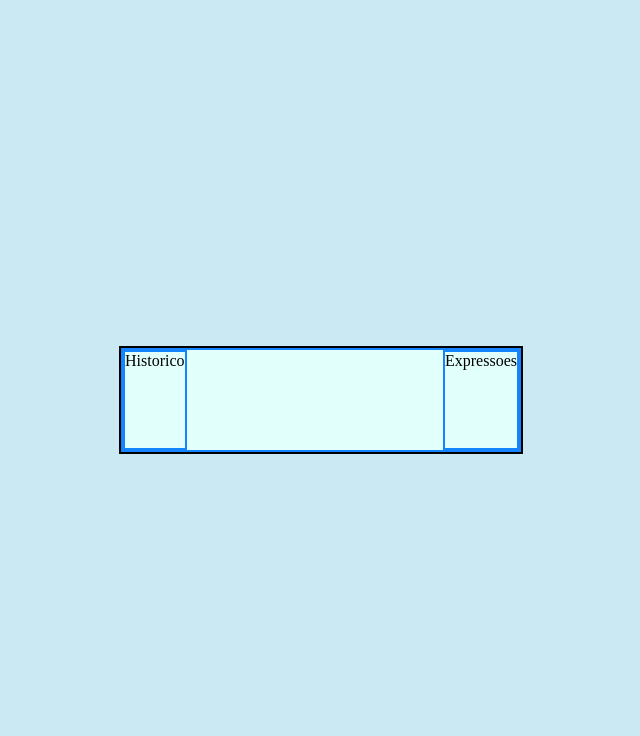
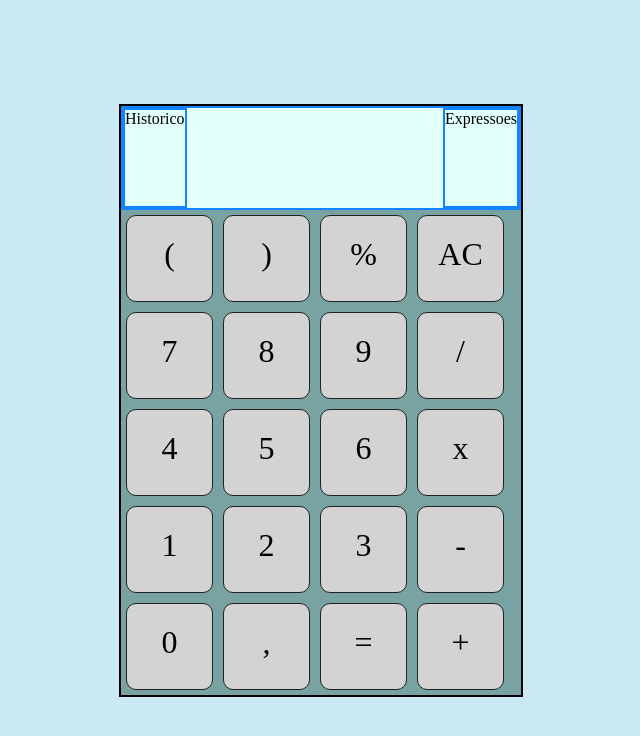
Before and after one commit to ClaudiaGon/modulo2, a plain HTML site: page javascript_2022/calculadora.html in a window 1280 px wide. Shown: the whole page, without its empty margins (319-959 px from the left). Drawn offline with Linux system fonts and the light colour scheme.

Commit message:
alterei a pasta

```diff
--- a/javascript_2022/calculadora.html
+++ b/javascript_2022/calculadora.html
@@ -17,7 +17,28 @@
                 <div id="expressoes">Expressoes</div>
             </div>
             <div id="calculadora">
-
+                <ul id="calculadora">
+                  <li class="botao">(</li>
+                  <li class="botao">)</li>
+                  <li class="botao">%</li>
+                  <li class="botao">AC</li>
+                  <li class="botao">7</li>
+                  <li class="botao">8</li>
+                  <li class="botao">9</li>
+                  <li class="botao">/</li>
+                  <li class="botao">4</li>
+                  <li class="botao">5</li>
+                  <li class="botao">6</li>
+                  <li class="botao">x</li>
+                  <li class="botao">1</li>
+                  <li class="botao">2</li>
+                  <li class="botao">3</li>
+                  <li class="botao">-</li>
+                  <li class="botao">0</li>
+                  <li class="botao">,</li>
+                  <li class="botao">=</li>
+                  <li class="botao">+</li>
+                </ul>
             </div>
         </div>
     </div>
--- a/javascript_2022/estilo.css
+++ b/javascript_2022/estilo.css
@@ -37,5 +37,21 @@
 
 /*INICIO: botoes calculadora*/
 #calculadora {
-    background-color: yellow;
+    display: flex;
+    flex-wrap: wrap;
+    padding: 0;
+    list-style: none;
+    background-color: rgb(121, 162, 163);
 }
+.botao{
+    margin: 5px;
+    padding: 20px;
+    background-color: lightgray;
+    border: 1px solid rgb(34, 34, 34);
+    width: 45px;
+    height:45px;
+    font-size: 2em;
+    text-align: center;
+    border-radius: 10px;
+}
+/* FIM: botoes calculadora*/
```
